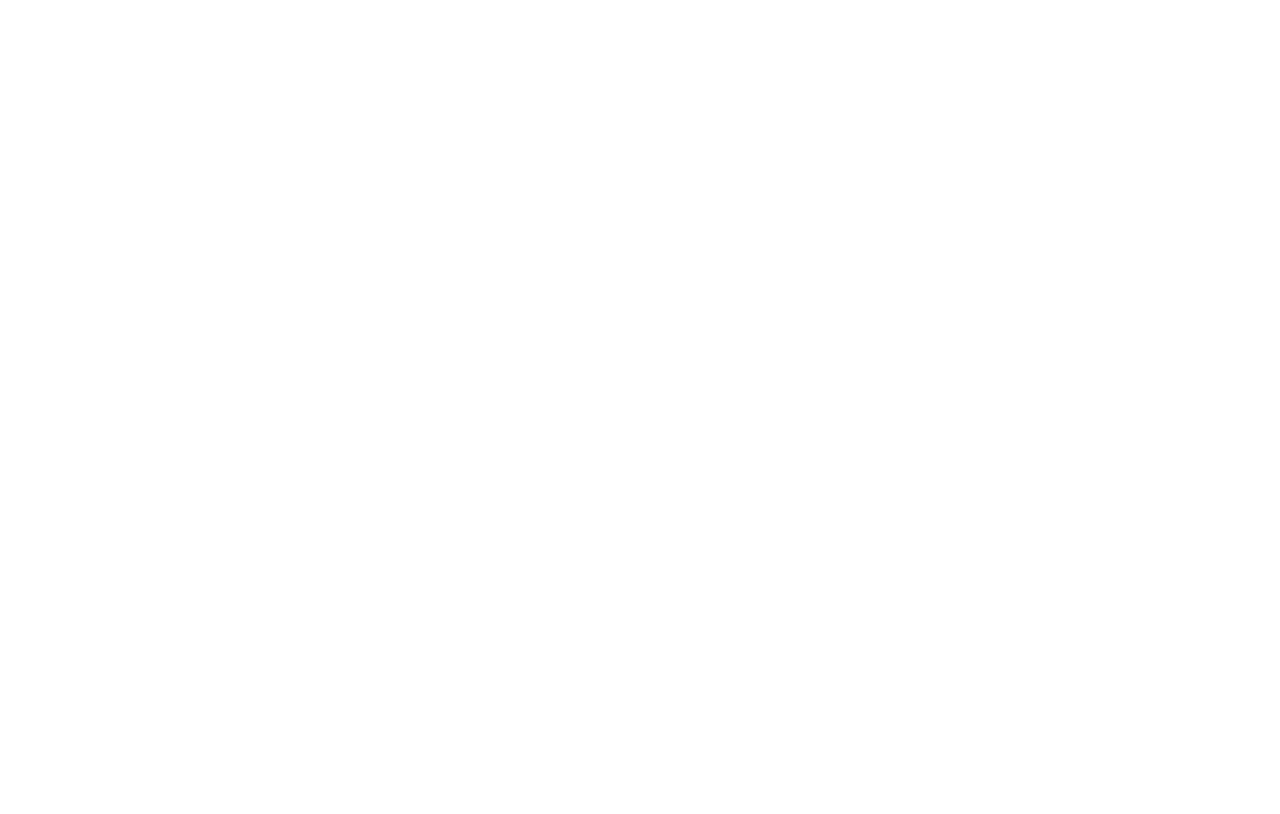
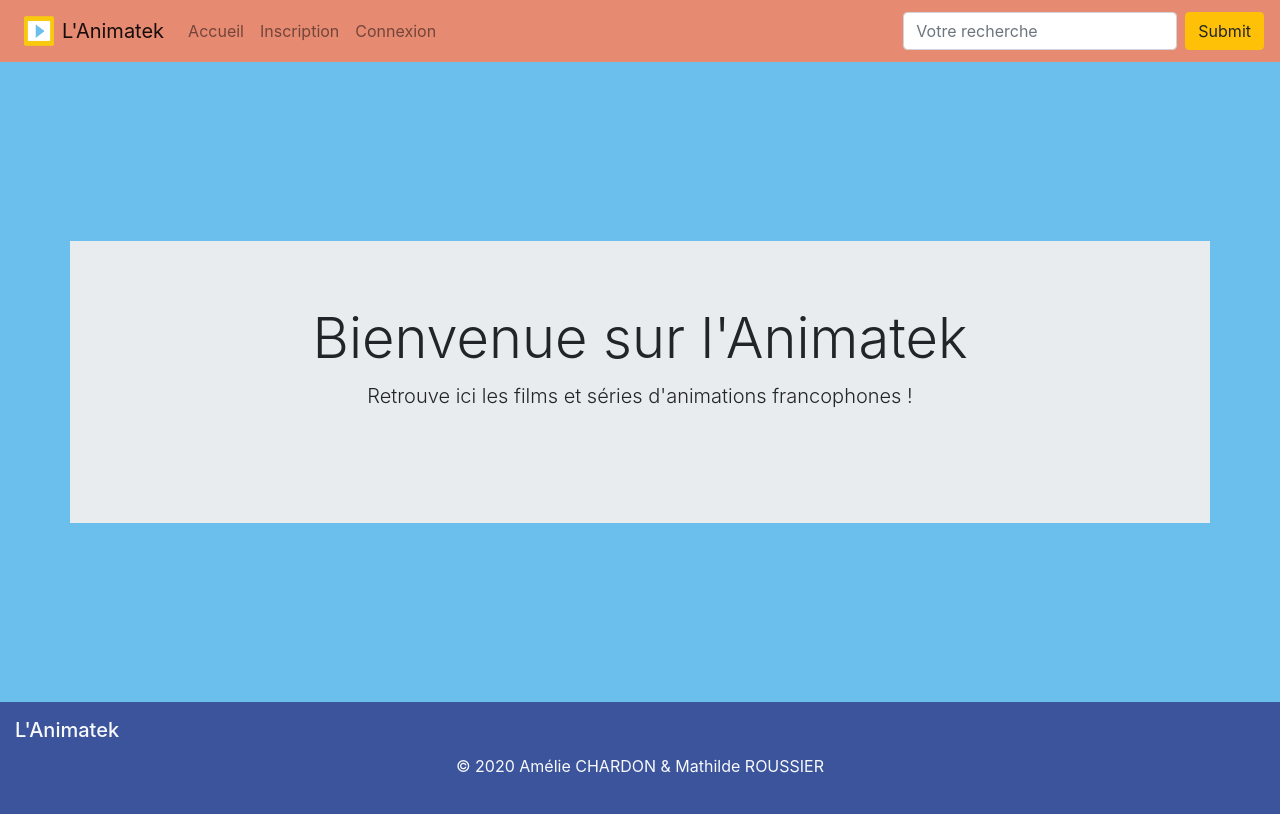
Before and after one commit to mathilde-roussier/cinetech, a PHP site: page / in a window 1280 px wide. Before the commit the page is empty. Run offline with PHP 8.4, Linux system fonts and the light colour scheme.

Commit message:
page index avec header/footer + css pour mise en page

```diff
--- /dev/null
+++ b/include/footer.php
@@ -0,0 +1,24 @@
+<footer class="page-footer font-small blue pt-2 mt-auto py-3 text-light">
+
+  <!-- Footer Links -->
+  <div class="container-fluid text-center text-md-left">
+
+    <!-- Grid row -->
+    <div class="row">
+
+      <!-- Grid column -->
+      <div class="col-md-6 mt-md-0 mt-3">
+
+        <!-- Content -->
+        <h5>L'Animatek</h5>
+      </div>
+  </div>
+
+
+  <!-- Copyright -->
+  <div class="footer-copyright text-center py-1 mb-0">
+    <p class="align-bottom">© 2020 Amélie CHARDON & Mathilde ROUSSIER</p>
+  </div>
+  <!-- Copyright -->
+
+</footer>
--- /dev/null
+++ b/include/header.php
@@ -0,0 +1,20 @@
+<header>
+
+  <nav class="navbar navbar-expand-lg navbar-light">
+  <img width="30" height="30" class="d-inline-block align-top m-2" src="assets/logo.png" alt="logo"/>
+    <a class="navbar-brand" href="https://laplateforme.io">L'Animatek</a>
+    <button class="navbar-toggler" type="button" data-toggle="collapse" data-target="#navbarNav" aria-controls="navbarNav" aria-expanded="false" aria-label="Toggle navigation">
+      <span class="navbar-toggler-icon"></span>
+    </button>
+    <div class="collapse navbar-collapse justify-content-between" id="navbarNav">
+    <?php require 'include/nav.php'?>
+    <form class="form-inline my-2 my-lg-0" autocomplete="off" method="GET" action="recherche.php">
+          <input class="form-control mr-sm-2" type="search" name="search" id="search" list="liste" placeholder="Votre recherche" required>
+          <datalist id="liste">
+          </datalist>
+          <input class="btn btn-warning my-2 my-sm-0" type="submit" id="submit">
+    </form>
+    </div>
+  </nav>
+
+</header>
--- /dev/null
+++ b/include/nav.php
@@ -0,0 +1,33 @@
+<?php
+
+/*
+if ($_SESSION["user"]->isConnected()!=false)
+ {
+
+?>
+    <ul class="navbar-nav">
+        <li class="nav-item"><a class="nav-link" href="index.php">Accueil</a></li>
+        <li class="nav-item"><a class="nav-link" href="films.php">Films</a></li>
+        <li class="nav-item"><a class="nav-link" href="series.php">Séries</a></li>
+        <li class="nav-item"><a class="nav-link" href="profil.php">Mon profil</a></li>
+        <li class="nav-item"><a class="nav-link" href="deconnexion.php">Déconnexion</a></li>
+    </ul>
+
+<?php
+
+}
+else
+ {
+     */
+?>
+
+    <ul class="navbar-nav">
+        <li class="nav-item"><a class="nav-link" href="index.php">Accueil</a></li>
+        <li class="nav-item"><a class="nav-link" href="inscription.php">Inscription</a></li>
+        <li class="nav-item"><a class="nav-link" href="connexion.php">Connexion</a></li>
+     </ul>
+
+<?php /*
+ }
+?>
+*/
--- a/index.php
+++ b/index.php
@@ -1,17 +1,56 @@
-<!DOCTYPE html>
+<!doctype html>
+
+<?php
+
+/*
+require 'class/bdd.php';
+require 'class/user.php';
+
+session_start();
+
+if(!isset($_SESSION['bdd']))
+{
+    $_SESSION['bdd'] = new bdd();
+}
+if(!isset($_SESSION['user'])){
+    $_SESSION['user'] = new user();
+}
+*/
+?>
+
 <html lang="fr">
+<head>
+  <meta charset="utf-8">
+  <meta name="viewport" content="width=device-width, initial-scale=1, shrink-to-fit=no">
+  <link rel="stylesheet" href="styles/style.css">
+  <link rel="stylesheet" href="https://stackpath.bootstrapcdn.com/bootstrap/4.4.1/css/bootstrap.min.css" integrity="sha384-Vkoo8x4CGsO3+Hhxv8T/Q5PaXtkKtu6ug5TOeNV6gBiFeWPGFN9MuhOf23Q9Ifjh" crossorigin="anonymous">
 
-<head>
-    <meta charset="UTF-8">
-    <title>CineTech</title>
+  <title>L'Animatek - Films et séries d'animations francophones</title>
 </head>
+<body>
+<?php require ('include/header.php');?>
+<main class="p-5">
+  <section class="container-xl justify-content-around">
+  <div class="row justify-content-center justify-items-center d-flex align-content-stretch">
 
-<body>
+  <div class="jumbotron jumbotron-fluid justify-content-center justify-items-center text-center">
+  <div class="container">
+    <h1 class="display-4">Bienvenue sur l'Animatek</h1>
+    <p class="lead">Retrouve ici les films et séries d'animations francophones !</p>
+  </div>
+</div>
 
-    <main>
+  </div>
 
-    </main>
+</section>
+</main>
+  <?php require ('include/footer.php');?>
 
+  <!--SCRIPTS-->
+  <script src="https://code.jquery.com/jquery-3.4.1.js" integrity="sha256-WpOohJOqMqqyKL9FccASB9O0KwACQJpFTUBLTYOVvVU=" crossorigin="anonymous"></script>
+  <script type="text/javascript" src="js/script.js"></script>
+  <script src="https://code.jquery.com/jquery-3.4.1.slim.min.js" integrity="sha384-J6qa4849blE2+poT4WnyKhv5vZF5SrPo0iEjwBvKU7imGFAV0wwj1yYfoRSJoZ+n" crossorigin="anonymous"></script>
+  <script src="https://cdn.jsdelivr.net/npm/popper.js@1.16.0/dist/umd/popper.min.js" integrity="sha384-Q6E9RHvbIyZFJoft+2mJbHaEWldlvI9IOYy5n3zV9zzTtmI3UksdQRVvoxMfooAo" crossorigin="anonymous"></script>
+  <script src="https://stackpath.bootstrapcdn.com/bootstrap/4.4.1/js/bootstrap.min.js" integrity="sha384-wfSDF2E50Y2D1uUdj0O3uMBJnjuUD4Ih7YwaYd1iqfktj0Uod8GCExl3Og8ifwB6" crossorigin="anonymous"></script>
 </body>
-
 </html>
--- /dev/null
+++ b/styles/style.css
@@ -0,0 +1,52 @@
+
+html
+{
+    margin:0;
+    padding:0;
+}
+
+body
+{
+    height: 100vh;
+}
+
+main
+{
+    min-height: 80vh;
+    justify-content: center;
+    justify-items: center;
+    align-items: center;
+    align-content: center;
+    background-color: #6abfed;
+
+}
+
+.container-xl
+{
+    background-color: #e9ecef;
+}
+
+header, nav
+{
+    background-color: #e68a72;
+}
+
+footer
+{
+    background-color: #3c549b;
+}
+
+.bloc
+{
+    display: flex;
+    flex-direction: column;
+    align-items: center;
+    align-content: center;
+    justify-items: center;
+    justify-content: center;
+}
+
+table
+{
+    text-align: center;
+}
```
Also changed, not shown: assets/logo.png (added), js/script.js (added).
